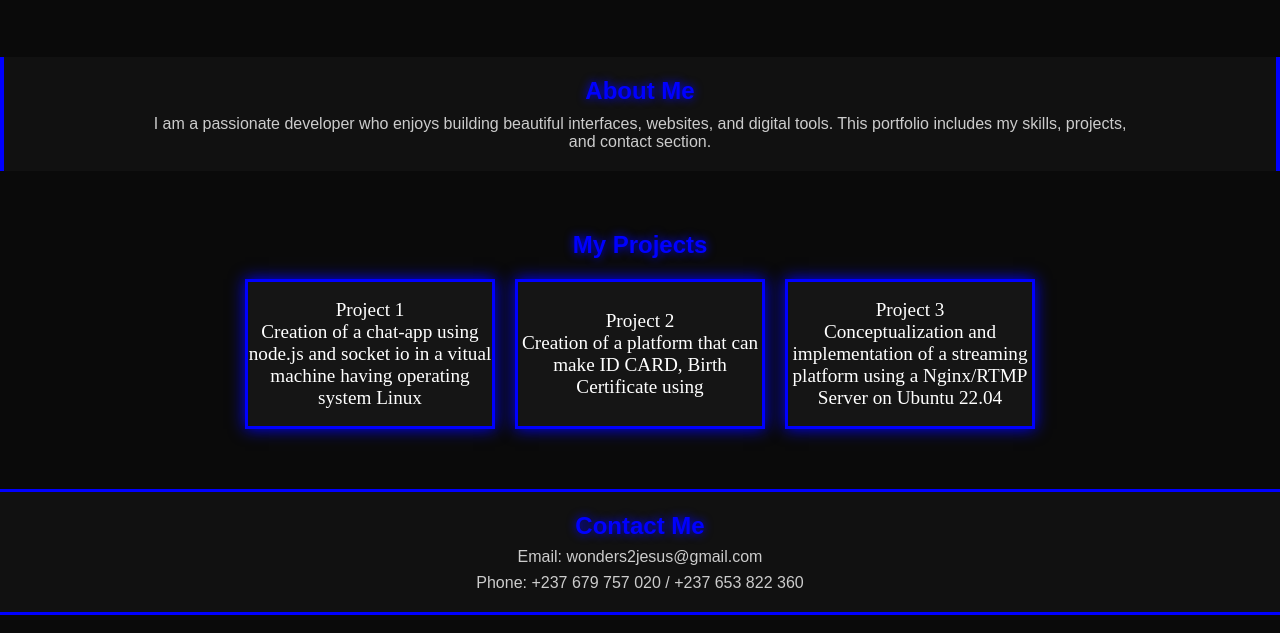
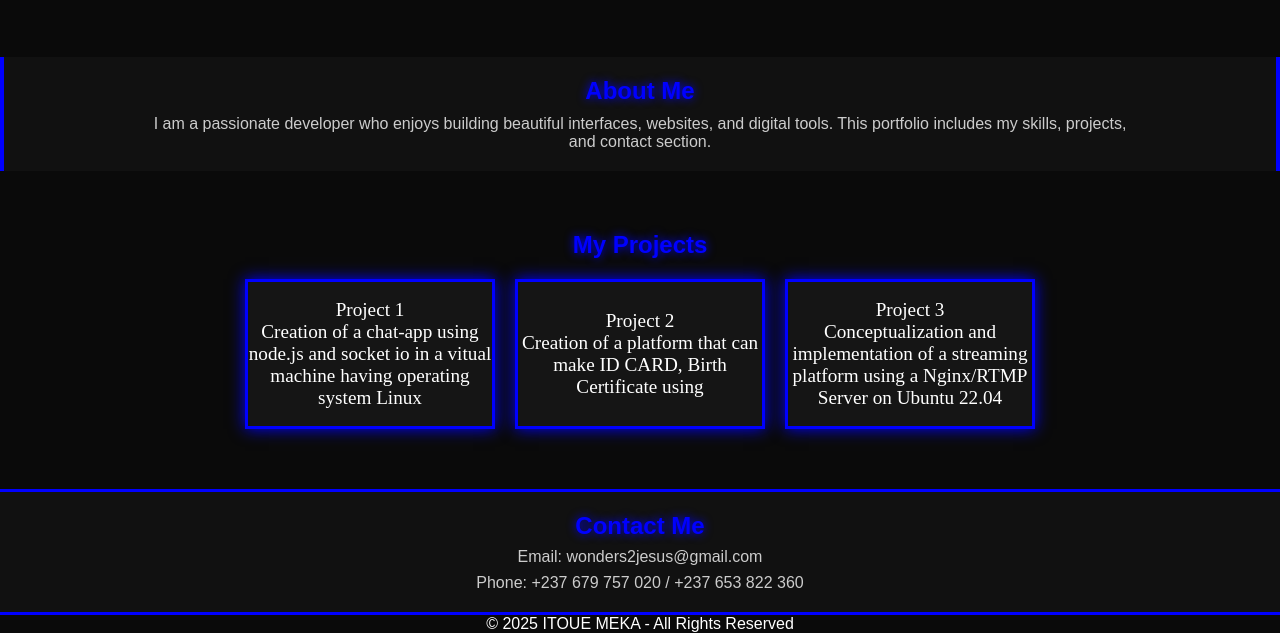
Before and after one commit to Jane216/portfolio-git-fundamentals, a plain HTML site: page index.html in a window 1280 px wide. Shown: the part 267-900 px from the top of the page. Drawn offline with Linux system fonts and the light colour scheme.

Commit message:
Add footer section

```diff
--- a/index.html
+++ b/index.html
@@ -58,6 +58,9 @@
         <p>Email: wonders2jesus@gmail.com</p>
         <p>Phone: +237 679 757 020 / +237 653 822 360</p>
     </section>
+    <footer>
+<p>© 2025 ITOUE MEKA - All Rights Reserved</p>
+</footer>
 
 </body>
 </html>
```
